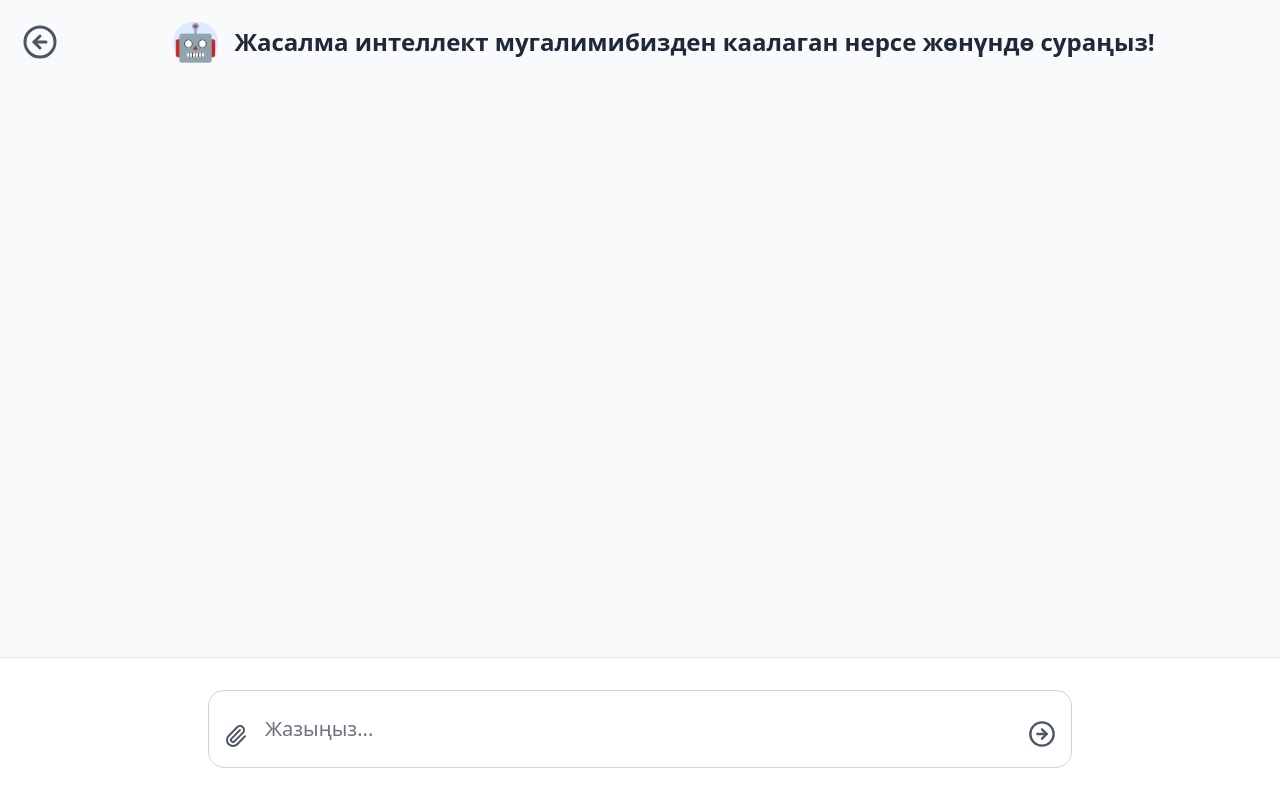
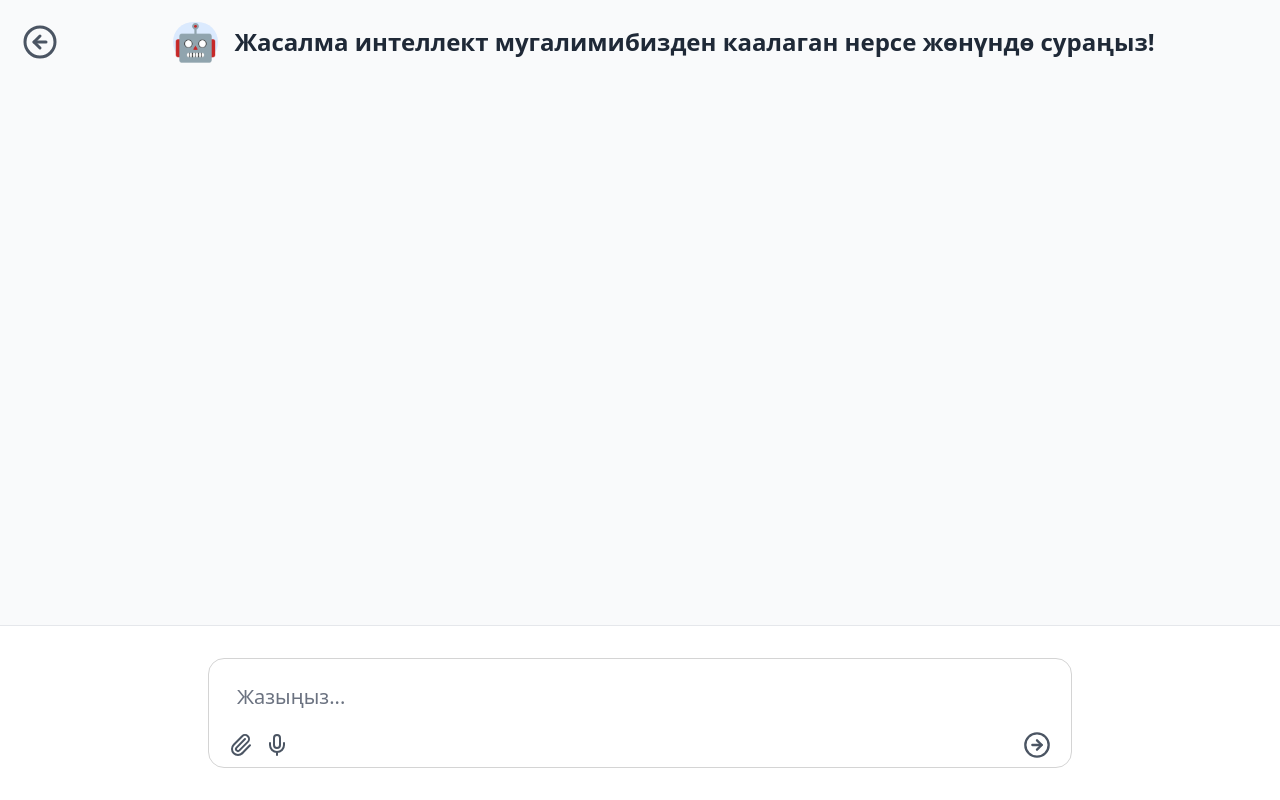
Before and after one commit to isamidinovas/Learnix, a React (Create React App) app: page /ai-chat in a window 1280 px wide. Built offline with nearby package versions, Linux system fonts and the light colour scheme.

Commit message:
change: AI chat message

```diff
--- a/src/components/AIChat/AIChatContainer.tsx
+++ b/src/components/AIChat/AIChatContainer.tsx
@@ -1,10 +1,17 @@
-import React, { useState } from "react";
+import React, { useEffect, useRef, useState } from "react";
 import Messages from "./Messages";
 import { useAppDispatch } from "../../hooks/hooks";
 import { chatWithDocumentAsync } from "../../store/thunks/chatThunk";
 import { resetState } from "../../store/reducers/chatSlice";
-import { CircleArrowLeft, CircleArrowRight, Paperclip, X } from "lucide-react";
+import {
+  CircleArrowLeft,
+  CircleArrowRight,
+  Paperclip,
+  X,
+  Mic,
+} from "lucide-react";
 import { NavLink } from "react-router-dom";
+import { SpeechRecognition } from "../../types/speech";
 
 const AIChatContainer: React.FC = () => {
   const [messages, setMessages] = useState<
@@ -13,14 +20,10 @@ const AIChatContainer: React.FC = () => {
   const [loading, setLoading] = useState(false);
   const [file, setFile] = useState<File | undefined>();
   const [prompt, setPrompt] = useState("");
+  const mediaRecorderRef = useRef<MediaRecorder | null>(null);
+  const [recording, setRecording] = useState(false);
   const dispatch = useAppDispatch();
 
-  const handleFileChange = (e: React.ChangeEvent<HTMLInputElement>) => {
-    if (e.target.files && e.target.files[0]) {
-      setFile(e.target.files[0]);
-      e.target.value = "";
-    }
-  };
   const handleSubmit = () => {
     if (!prompt && !file) return;
 
@@ -31,7 +34,6 @@ const AIChatContainer: React.FC = () => {
     };
 
     const newMessagesHistory = [...messages, userMessage];
-
     setMessages(newMessagesHistory);
     setLoading(true);
 
@@ -62,11 +64,53 @@ const AIChatContainer: React.FC = () => {
     setPrompt("");
   };
 
+  const handleFileChange = (e: React.ChangeEvent<HTMLInputElement>) => {
+    if (e.target.files && e.target.files[0]) {
+      setFile(e.target.files[0]);
+      e.target.value = "";
+    }
+  };
+  const toggleRecording = async () => {
+    if (recording) {
+      mediaRecorderRef.current?.stop();
+      setRecording(false);
+    } else {
+      try {
+        const stream = await navigator.mediaDevices.getUserMedia({
+          audio: true,
+        });
+        const mediaRecorder = new MediaRecorder(stream);
+        const audioChunks: Blob[] = [];
+
+        mediaRecorder.ondataavailable = (event) => {
+          if (event.data.size > 0) {
+            audioChunks.push(event.data);
+          }
+        };
+
+        mediaRecorder.onstop = () => {
+          const audioBlob = new Blob(audioChunks, { type: "audio/webm" });
+          const audioFile = new File([audioBlob], "recording.webm", {
+            type: "audio/webm",
+          });
+          setFile(audioFile);
+        };
+
+        mediaRecorderRef.current = mediaRecorder;
+        mediaRecorder.start();
+        setRecording(true);
+      } catch (err) {
+        console.error("Audio recording error:", err);
+        alert("Аудио жаздырууга уруксат бериңиз.");
+      }
+    }
+  };
+
   return (
     <div className="h-screen flex flex-col">
-      <div className="px-4  flex flex-col md:flex-row items-center  md:mt-0">
+      <div className="px-4 flex flex-col md:flex-row items-center md:mt-0">
         <div className="self-start md:self-center">
-          <NavLink to="/" className=" border-gray-600 text-gray-600 p-2  ">
+          <NavLink to="/" className="border-gray-600 text-gray-600 p-2">
             <CircleArrowLeft className="w-12 h-7 md:h-9" />
           </NavLink>
         </div>
@@ -87,7 +131,7 @@ const AIChatContainer: React.FC = () => {
       <div className="px-4 py-4 border-t bg-white">
         <div className="relative w-full max-w-4xl mx-auto p-4 space-y-2">
           {file && (
-            <div className="flex flex-col gap-2 px-4 py-2  text-sm text-gray-700 max-w-[170px]">
+            <div className="flex flex-col gap-2 px-4 py-2 text-sm text-gray-700 max-w-[170px]">
               <div className="flex items-center justify-between">
                 <div className="flex items-center gap-2">
                   <Paperclip className="w-4 h-4 text-gray-500" />
@@ -105,10 +149,16 @@ const AIChatContainer: React.FC = () => {
                   className="rounded-lg border max-h-64 object-contain"
                 />
               )}
+              {file.type.startsWith("audio/") && (
+                <audio
+                  controls
+                  className="max-w-xs mt-2"
+                  src={URL.createObjectURL(file)}
+                />
+              )}
             </div>
           )}
-
-          <div className="relative">
+          <div className="w-full border border-neutral-300 rounded-2xl bg-white px-4 pt-4 pb-2">
             <input
               type="text"
               placeholder="Жазыңыз..."
@@ -116,26 +166,43 @@ const AIChatContainer: React.FC = () => {
               disabled={loading}
               onChange={(e) => setPrompt(e.target.value)}
               onKeyDown={(e) => e.key === "Enter" && handleSubmit()}
-              className="w-full pl-14 pr-12 py-6 text-xl text-gray-800 bg-white rounded-2xl border border-neutral-300 focus:border-gray-500 focus:outline-none transition"
+              className="w-full text-xl text-gray-800 bg-white rounded-2xl border-none focus:outline-none focus:ring-0 focus:border-none"
             />
-
-            <label className="absolute left-4 bottom-5 cursor-pointer">
+            <div className="flex items-center justify-between mt-3 px-1">
+              <div className="flex gap-3">
+                <label className="cursor-pointer">
                   <input
                     type="file"
                     onChange={handleFileChange}
                     disabled={loading}
-                accept=".docx,.pdf,.png,.jpg,.gif,.jpeg,.svg"
+                    accept=".docx,.pdf,.webm,.png,.jpg,.gif,.jpeg,.svg,audio/*"
                     className="hidden"
                   />
                   <Paperclip className="size-6 text-gray-600 hover:text-black transition" />
                 </label>
-
+                <button
+                  type="button"
+                  title={recording ? "Токтотуу" : "Жаздырууну баштоо"}
+                  onClick={toggleRecording}
+                  disabled={loading}
+                >
+                  <Mic
+                    className={`size-6 transition ${
+                      recording
+                        ? "text-red-600 animate-pulse"
+                        : "text-gray-600 hover:text-black"
+                    }`}
+                  />
+                </button>
+              </div>
+              <button onClick={handleSubmit} disabled={loading}>
                 <CircleArrowRight
-              className={`absolute right-4 bottom-5 size-7 text-gray-600 transition cursor-pointer hover:text-black ${
-                loading ? "pointer-events-none opacity-50" : ""
+                  className={`size-7 text-gray-600 transition hover:text-black ${
+                    loading ? "opacity-50 pointer-events-none" : ""
                   }`}
-              onClick={handleSubmit}
                 />
+              </button>
+            </div>
           </div>
         </div>
       </div>
--- a/src/components/AIChat/Messages.tsx
+++ b/src/components/AIChat/Messages.tsx
@@ -41,6 +41,14 @@ export const Messages: React.FC<MessagesProps> = ({ messages, loading }) => {
                   alt={msg.file.name}
                   className="rounded-lg border max-h-40 object-contain"
                 />
+              ) : msg.file.type.startsWith("audio/") ? (
+                <audio
+                  controls
+                  className="mt-2 max-w-full"
+                  src={URL.createObjectURL(msg.file)}
+                >
+                  Your browser does not support the audio element.
+                </audio>
               ) : (
                 <div className="inline-flex items-center gap-2 px-3 py-1 text-sm text-blue-700 bg-blue-200 rounded-full">
                   <Paperclip className="w-4 h-4" />
--- /dev/null
+++ b/src/types/speech.ts
@@ -0,0 +1,36 @@
+export interface SpeechRecognition extends EventTarget {
+  lang: string;
+  continuous: boolean;
+  interimResults: boolean;
+  maxAlternatives: number;
+  onaudiostart: ((this: SpeechRecognition, ev: Event) => any) | null;
+  onaudioend: ((this: SpeechRecognition, ev: Event) => any) | null;
+  onend: ((this: SpeechRecognition, ev: Event) => any) | null;
+  onerror:
+    | ((this: SpeechRecognition, ev: SpeechRecognitionErrorEvent) => any)
+    | null;
+  onnomatch:
+    | ((this: SpeechRecognition, ev: SpeechRecognitionEvent) => any)
+    | null;
+  onresult:
+    | ((this: SpeechRecognition, ev: SpeechRecognitionEvent) => any)
+    | null;
+  onsoundstart: ((this: SpeechRecognition, ev: Event) => any) | null;
+  onsoundend: ((this: SpeechRecognition, ev: Event) => any) | null;
+  onspeechstart: ((this: SpeechRecognition, ev: Event) => any) | null;
+  onspeechend: ((this: SpeechRecognition, ev: Event) => any) | null;
+  onstart: ((this: SpeechRecognition, ev: Event) => any) | null;
+  abort(): void;
+  start(): void;
+  stop(): void;
+}
+
+interface SpeechRecognitionEvent extends Event {
+  readonly resultIndex: number;
+  readonly results: SpeechRecognitionResultList;
+}
+
+interface SpeechRecognitionErrorEvent extends Event {
+  readonly error: string;
+  readonly message: string;
+}
```
Lines whose indentation alone changed are shown as unchanged.
